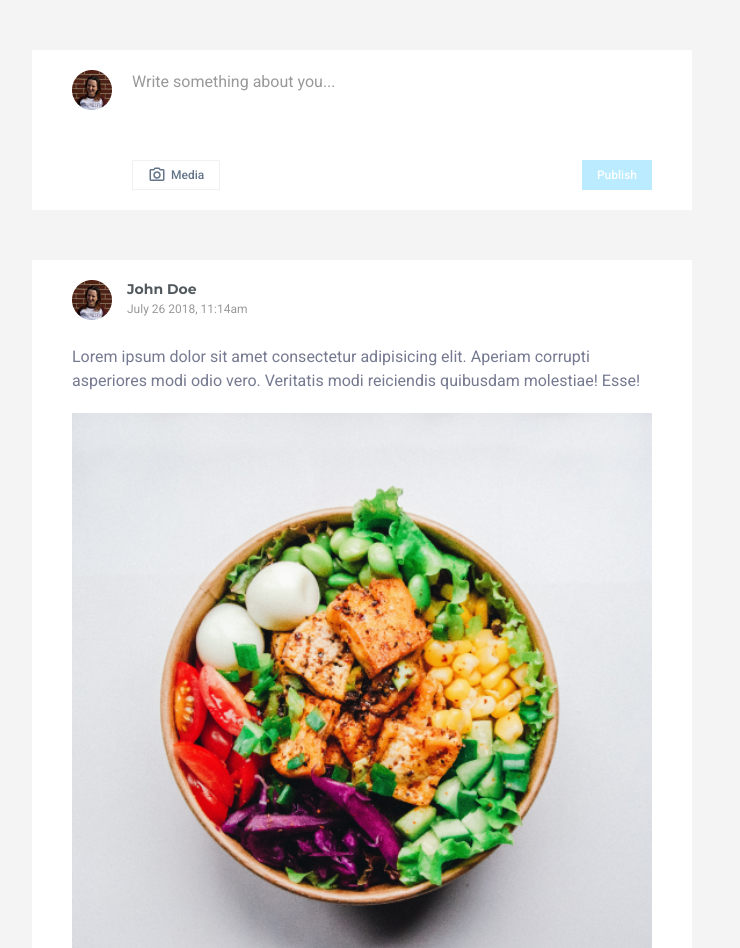
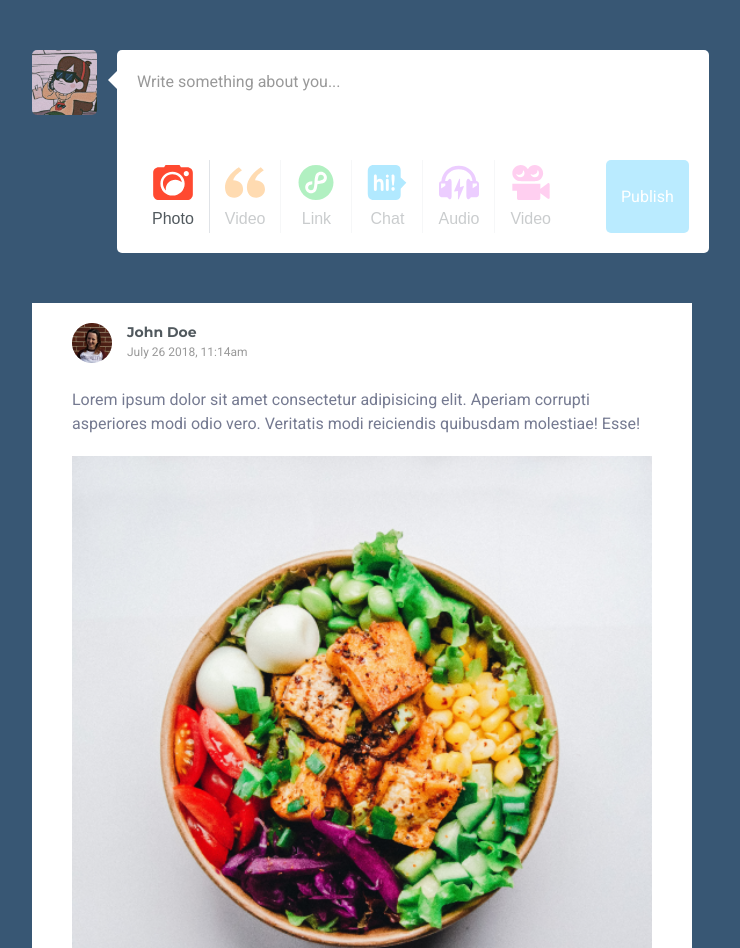
Before and after one commit to Javieer57/create-post-component, a plain HTML site: page index.html in a window 1280 px wide. Shown: the top 948 px of the page, without its empty margins (278-1018 px from the left). Drawn offline with Linux system fonts and the light colour scheme.

Commit message:
Update create post

```diff
--- a/index.html
+++ b/index.html
@@ -9,26 +9,48 @@
 	</head>
 	<body>
 		<section class="create-post">
-			<img class="create-post__avatar" src="avatar.png" alt="" />
+			<img class="create-post__avatar" src="/img/avatar-tumblr.png" alt="" />
 			<form id="create-post-form" class="create-post__form" action="">
 				<div class="create-post__text-wrap">
 					<textarea
 						aria-label="Write something about you..."
 						name="post-text"
 						id="create-post-txt"
-						onInput="this.parentNode.dataset.replicatedValue = this.value"
+						oninput="this.parentNode.dataset.replicatedValue = this.value"
 						placeholder="Write something about you..."
 					></textarea>
 				</div>
 
 				<div class="create-post__media-wrap" id="create-post-media-wrap"></div>
 
-				<div class="create-post__buttons-wrap">
-					<label aria-label="Add an image to the post" tabindex="0" class="create-post__opt-btn" for="create-post-media">
-						<img class="post__react-btn-icon" src="camera-outline.svg" alt="" />
-						Media
-						<input type="file" name="post-img" id="create-post-media" accept=".png, .jpg, .jpeg" />
-					</label>
+				<div class="create-post__buttons">
+					<div class="create-post__assets-buttons">
+						<button type="button" aria-label="Add an image to the post" class="create-post__asset-btn" for="create-post-media" onclick="this.querySelector('input').click()">
+							<img class="icon" src="/icons/camera-tumblr.svg" alt="" />
+							Photo
+							<input type="file" name="post-img" id="create-post-media" accept=".png, .jpg, .jpeg" />
+						</button>
+						<button type="button" aria-label="Add a video to the post" class="create-post__asset-btn" for="create-post-media" disabled>
+							<img class="icon" src="/icons/quote-tumblr.svg" alt="" />
+							Video
+						</button>
+						<button type="button" aria-label="Add a video to the post" class="create-post__asset-btn" for="create-post-media" disabled>
+							<img class="icon" src="/icons/link-tumblr.svg" alt="" />
+							Link
+						</button>
+						<button type="button" aria-label="Add a video to the post" class="create-post__asset-btn" for="create-post-media" disabled>
+							<img class="icon" src="/icons/chat-tumblr.svg" alt="" />
+							Chat
+						</button>
+						<button type="button" aria-label="Add a video to the post" class="create-post__asset-btn" for="create-post-media" disabled>
+							<img class="icon" src="/icons/audio-tumblr.svg" alt="" />
+							Audio
+						</button>
+						<button type="button" aria-label="Add a video to the post" class="create-post__asset-btn" for="create-post-media" disabled>
+							<img class="icon" src="/icons/video-tumblr.svg" alt="" />
+							Video
+						</button>
+					</div>
 					<button class="create-post__submit" type="submit" disabled id="create-post-submit-btn">Publish</button>
 				</div>
 			</form>
@@ -57,15 +79,15 @@
 				<footer class="post__footer">
 					<div class="post__footer-wrapper">
 						<button class="post__react-btn">
-							<img class="post__react-btn-icon" src="thumb-up-outline.svg" alt="" />
+							<img class="btn-icon" src="thumb-up-outline.svg" alt="" />
 							React
 						</button>
 						<button class="post__react-btn">
-							<img class="post__react-btn-icon" src="comment-multiple-outline.svg" alt="" />
+							<img class="btn-icon" src="comment-multiple-outline.svg" alt="" />
 							Comment
 						</button>
 						<button class="post__react-btn">
-							<img class="post__react-btn-icon" src="share-outline.svg" alt="" />
+							<img class="btn-icon" src="share-outline.svg" alt="" />
 							Share
 						</button>
 					</div>
--- a/styles.css
+++ b/styles.css
@@ -12,7 +12,7 @@
 }
 
 body {
-	background-color: #f4f4f4;
+	background-color: #385774;
 	font-family: var(--primary-font);
 	font-size: 100%;
 }
@@ -23,24 +23,39 @@ img {
 
 /* Create post */
 .create-post {
-	background-color: #fff;
-	padding: 20px 40px;
 	width: 95%;
 	max-width: 660px;
 	margin: 50px auto;
 	display: flex;
 	gap: 20px;
-	align-items: start;
 }
 
 .create-post__avatar {
-	max-width: 40px;
-	min-height: 40px;
+	width: 65px;
+	height: 65px;
+	border-radius: 5px;
 }
 
 .create-post__form {
-	display: inline-block;
+	background-color: #fff;
+	padding: 20px;
 	width: 100%;
+	position: relative;
+	border-radius: 5px;
+}
+
+.create-post__form::after {
+	content: ' ';
+	position: absolute;
+	width: 0;
+	height: 0;
+	left: -19px;
+	right: auto;
+	top: 20px;
+	bottom: auto;
+	border: 10px solid;
+	border-color: transparent;
+	border-right-color: #fff;
 }
 
 /* Dynamic height for text-area:
@@ -101,13 +116,20 @@ https://css-tricks.com/the-cleanest-trick-for-autogrowing-textareas/ */
 	width: 100%;
 }
 
+.create-post__buttons {
+	display: flex;
+	gap: 40px;
+	justify-content: space-between;
+}
+
+.create-post__assets-buttons {
+	width: 100%;
+	display: grid;
+	grid-template-columns: repeat(6, 1fr);
+}
+
 #create-post-media {
 	display: none;
-}
-
-.create-post__buttons-wrap {
-	display: flex;
-	justify-content: space-between;
 }
 
 /* Post */
@@ -174,7 +196,7 @@ https://css-tricks.com/the-cleanest-trick-for-autogrowing-textareas/ */
 
 /* Buttons */
 .post__react-btn,
-.create-post__opt-btn,
+/* .create-post__asset-btn, */
 .create-post__submit {
 	background: none;
 	display: inline-flex;
@@ -191,18 +213,44 @@ https://css-tricks.com/the-cleanest-trick-for-autogrowing-textareas/ */
 }
 
 /* Apply styles to all icons */
-.post__react-btn-icon {
-	width: 18px;
-	height: 18px;
+.btn-icon {
+	max-width: 18px;
+	/* height: 18px; */
 	margin-right: 5px;
 }
 
-.create-post__opt-btn {
-	border: 1px solid rgba(100, 117, 137, 0.1);
+.create-post__asset-btn {
+	/* border: 1px solid rgba(100, 117, 137, 0.1); */
+	/* font-weight: 500; */
+	display: flex;
+	flex-direction: column;
+	/* justify-content: center; */
+	align-items: center;
 	padding: 5px 15px;
-	color: #647589;
-	font-size: 12px;
-	font-weight: 500;
+	color: #51595e;
+	font-size: 16px;
+	gap: 10px;
+	background: none;
+	border: none;
+}
+
+.create-post__asset-btn:not(:last-child) {
+	border-right: 1px solid rgba(100, 117, 137, 0.2);
+}
+
+.create-post__asset-btn:disabled {
+	opacity: 0.3;
+}
+
+.create-post__asset-btn .icon {
+	transition: all 0.3s ease;
+	width: 40px;
+	height: 35px;
+}
+
+.create-post__asset-btn:not(:disabled):hover .icon,
+.create-post__asset-btn:not(:disabled):focus .icon {
+	transform: translateY(-3px);
 }
 
 .create-post__submit {
@@ -211,9 +259,10 @@ https://css-tricks.com/the-cleanest-trick-for-autogrowing-textareas/ */
 	border: none;
 	color: #fff;
 	font-family: inherit;
-	font-size: 12px;
-	font-weight: 500;
+	font-size: 16px;
 	padding: 5px 15px;
+	border-radius: 5px;
+	transition: background-color 0.3s ease;
 }
 
 .create-post__submit:disabled {
```
Also changed, not shown: icons/audio-tumblr.svg (added), icons/camera-tumblr.svg (added), icons/chat-tumblr.svg (added), icons/close.svg (added), icons/link-tumblr.svg (added), icons/quote-tumblr.svg (added), icons/video-tumblr.svg (added), img/avatar-tumblr.png (added).
